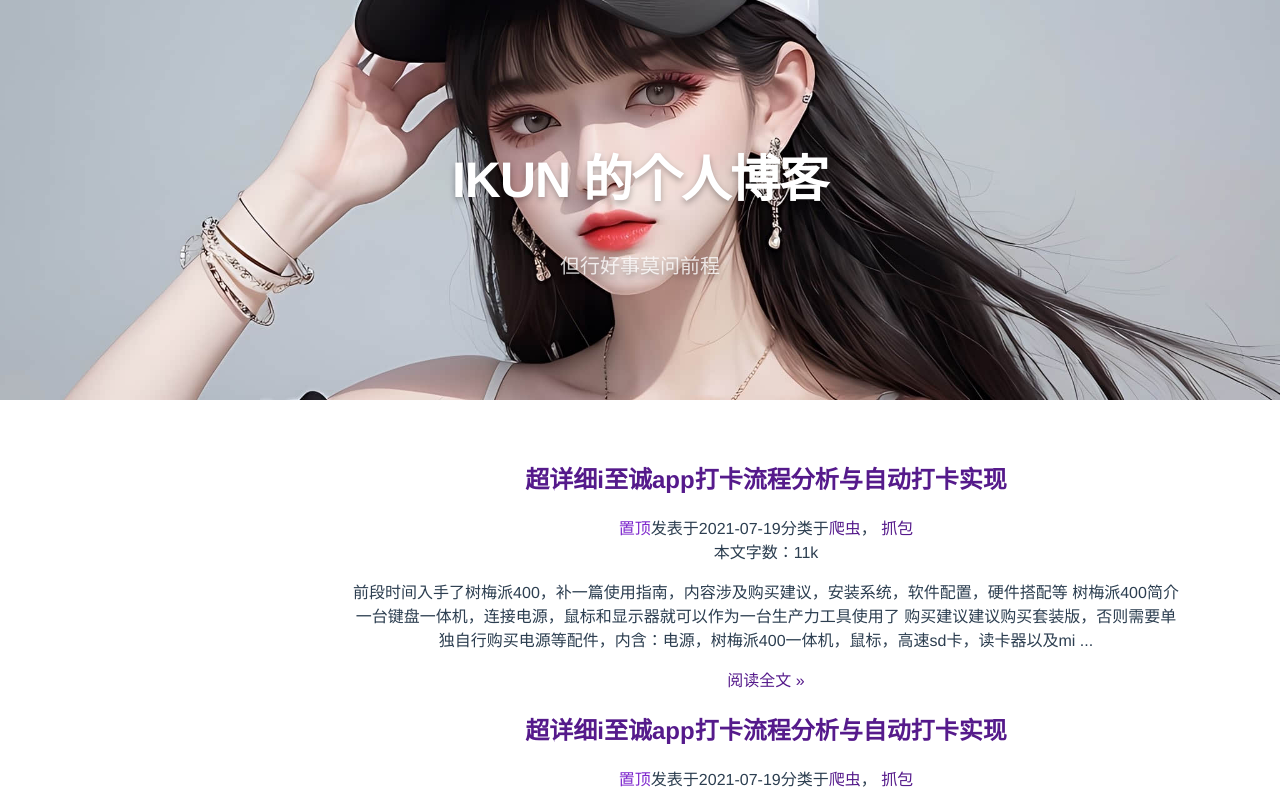
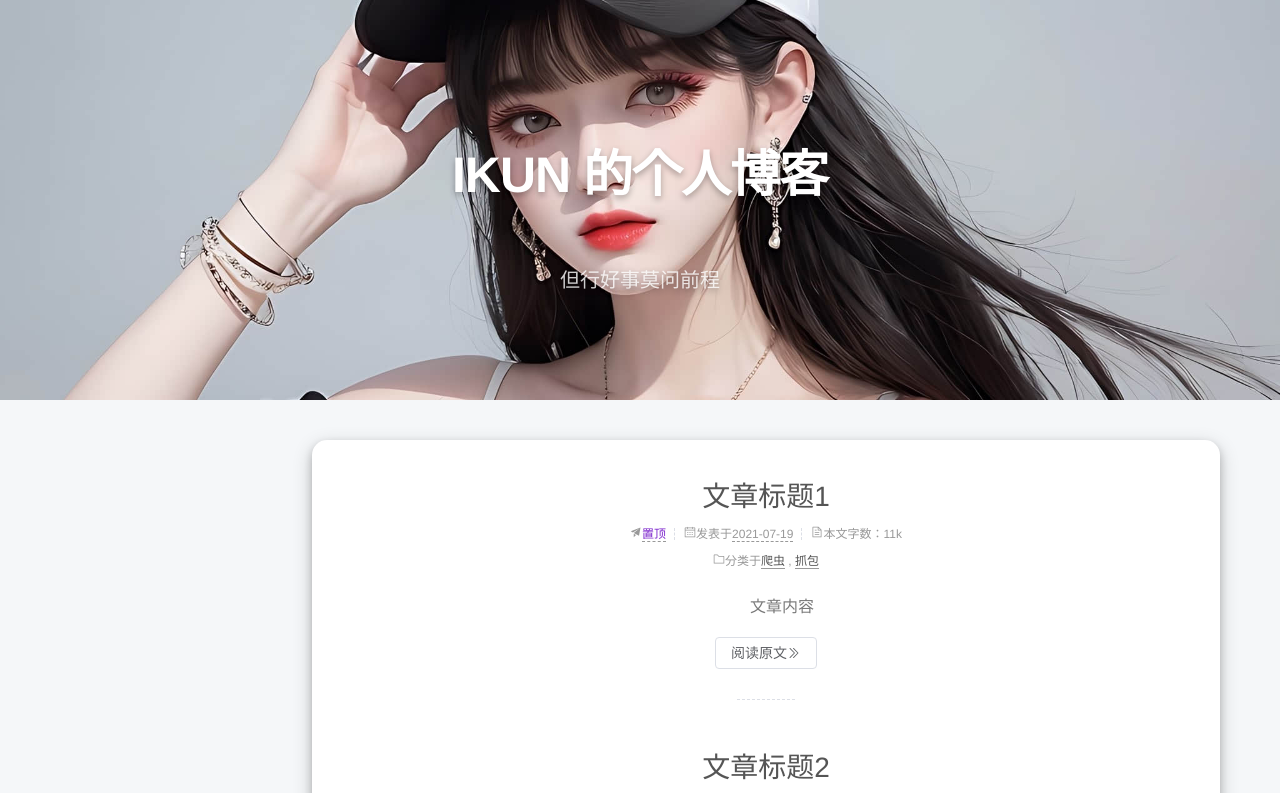
Before and after one commit to 2980059119/blog, a Vue app: page /#/ in a window 1280 px wide. Shown: the top 793 px of the page. Built offline with nearby package versions, Linux system fonts and the light colour scheme.

Commit message:
添加 article 组件并优化首页

```diff
--- a/package.json
+++ b/package.json
@@ -9,7 +9,9 @@
     "i18n:report": "vue-cli-service i18n:report --src \"./src/**/*.?(js|vue)\" --locales \"./src/undefined/**/*.json\""
   },
   "dependencies": {
+    "@element-plus/icons-vue": "^2.1.0",
     "core-js": "^3.8.3",
+    "element-plus": "^2.3.4",
     "vue": "^3.2.13",
     "vue-i18n": "^9.1.0",
     "vue-router": "^4.0.3",
--- a/public/index.html
+++ b/public/index.html
@@ -11,7 +11,14 @@
     body {
         margin: 0;
         padding: 0;
+        background: #f5f7f9;
+        color: #555;
+        font-family: 'Monda', "PingFang SC", "Microsoft YaHei", sans-serif;
+        font-size: 1em;
+        line-height: 2;
+        position: relative;
     }
+
 </style>
 <body>
 <div id="app"></div>
--- a/src/main.js
+++ b/src/main.js
@@ -1,7 +1,14 @@
-import { createApp } from 'vue'
+import {createApp} from 'vue'
 import App from './App.vue'
 import router from './router'
 import store from './store'
 import i18n from './i18n'
+import * as ElementPlusIconsVue from '@element-plus/icons-vue'
+import ElementPlus from 'element-plus'
+import 'element-plus/dist/index.css'
 
-createApp(App).use(i18n).use(store).use(router).mount('#app')
+const app = createApp(App);
+app.use(i18n).use(store).use(router).use(ElementPlus).mount('#app')
+for (const [key, component] of Object.entries(ElementPlusIconsVue)) {
+    app.component(key, component)
+}
--- a/src/views/Index.vue
+++ b/src/views/Index.vue
@@ -11,28 +11,58 @@
       </div>
     </div>
   </header>
+
   <main>
     <div class="main-inner">
       <div class="content-wrap">
-
-        <article v-for="i in 3" :key="i">
-          <PostBlock></PostBlock>
+        <section id="posts" class="posts-expand">
+          <article v-for="(posts , index) in content" :key="index" :class="[index===content.length?'last-posts':'']">
+            <Article :posts="posts"></Article>
           </article>
+        </section>
       </div>
     </div>
   </main>
 </template>
 <script>
 // eslint-disable-next-line no-unused-vars
-import PostBlock from "@/views/postblock/index.vue";
+import Article from "@/views/article/index.vue";
 
 export default {
   // eslint-disable-next-line vue/multi-word-component-names
   name: 'Index',
   // eslint-disable-next-line vue/no-unused-components
-  components: {PostBlock},
+  components: {Article},
   data() {
-    return {}
+    return {
+      content: [
+        {
+          title: '文章标题1',
+          isTop: true,
+          createDate: '2021-07-19',
+          posts_type: ['爬虫', '抓包'],
+          text_body: '文章内容',
+          text_number: '11k',
+        },
+        {
+          title: '文章标题2',
+          isTop: true,
+          createDate: '2021-07-19',
+          posts_type: ['爬虫', '抓包'],
+          text_body: '文章内容',
+          text_number: '11k',
+        },
+        {
+          title: '文章标题3',
+          isTop: true,
+          createDate: '2021-07-19',
+          posts_type: ['爬虫', '抓包'],
+          text_body: '文章内容',
+          text_number: '11k',
+        }
+      ],
+      test: 1,
+    }
   },
   methods: {
     //定义数据获取方法
@@ -113,20 +143,28 @@ export default {
   }
 }
 
+.main-inner {
+  margin: 0 auto;
+  width: calc(100% - 20px);
+
   .content-wrap {
     background: #fff;
-  border-radius: initial;
-  box-shadow: initial;
     box-sizing: border-box;
     float: right;
     min-height: 700px;
     padding: 40px;
     width: calc(100% - 252px);
+    border-radius: 15px;
+    box-shadow: 0 4px 8px 0 rgba(0, 0, 0, 0.2), 0 6px 20px 0 rgba(0, 0, 0, 0.19);
+    .el-divider--horizontal {
+      width: 100%;
+      margin: 30px auto;
+    }
+  }
 }
 
-.main-inner {
-  margin: 0 auto;
-  width: calc(100% - 20px);
+main {
+  margin: 40px 0;
 }
 
 @media (min-width: 1200px) {
@@ -134,4 +172,14 @@ export default {
     width: 1160px;
   }
 }
+
+
 </style>
+<style>
+
+.last-posts .post-divider {
+  width: 100% !important;
+  --el-border-style: double !important;
+  margin: 40px auto 0 !important;
+}
+</style>
--- /dev/null
+++ b/src/views/article/index.vue
@@ -0,0 +1,221 @@
+<template>
+  <div class="post-block">
+    <header class="post-header">
+      <h1 class="post-title">
+        <a href="" class="post-title-link">{{ posts.title ? posts.title : '文章为空' }}</a>
+      </h1>
+      <div class="post-meta">
+            <span class="post-meta-item" v-show="posts.isTop">
+                <span class="post-meta-item-icon">
+                    <el-icon>
+                        <Promotion style="width: 1em; height: 1em;"/>
+                    </el-icon>
+                </span>
+                <time title="置顶" style="color:#7D26CD;">置顶</time>
+                      <el-divider direction="vertical" border-style="dashed"
+                                  border-color="#dcdcdc"/>
+            </span>
+
+        <span class="post-meta-item">
+                <el-icon>
+                    <Calendar/>
+                </el-icon>
+                <span class="post-meta-item-text">发表于</span>
+                <time :title="`创建时间${posts.createDate ? posts.createDate : '1970-01-01'}`">{{
+                    posts.createDate ? posts.createDate : '1970-01-01'
+                  }}</time>
+            </span>
+
+        <span class="post-meta-item" title="本文字数">
+                <el-divider direction="vertical" border-style="dashed"
+                            border-color="#dcdcdc"/>
+                <span class="post-meta-item-icon">
+                    <el-icon>
+                        <Document/>
+                    </el-icon>
+                </span>
+                <span class="post-meta-item-text">本文字数：</span>
+                <span>{{ posts.text_number ? posts.text_number : '0' }}</span>
+            </span>
+        <br>
+        <span class="post-meta-item post-meta-type" v-show="posts.posts_type">
+                <el-icon>
+                    <Folder/>
+                </el-icon>
+                <span class="post-meta-item-text">分类于</span>
+                <span v-for="(type,index) in posts.posts_type" :key="index" class="post-meta-class">
+                    <a href="">
+                        <span>{{ type }}</span>
+                    </a>
+                </span>
+
+            </span>
+      </div>
+    </header>
+    <div class="post-body" itemprop="articleBody">
+      <p>{{ posts.text_body ? posts.text_body : '文章内容为空' }}</p>
+      <el-button :icon="Search">阅读原文
+        <el-icon>
+          <DArrowRight/>
+        </el-icon>
+      </el-button>
+      <el-divider class="post-divider" border-style="dashed"/>
+    </div>
+  </div>
+
+</template>
+
+<script>
+export default {
+  // eslint-disable-next-line vue/multi-word-component-names
+  name: "Article",
+  props: {
+    posts: {
+      required: true,
+      type: Object,
+      default() {
+        return {
+          title: '文章为空',
+          isTop: false,
+          createDate: '1970-01-01',
+          posts_type: undefined,
+          text_body: '文章内容为空',
+          text_number: '0',
+        }
+      },
+      validator(value) {
+        // 这个值必须与下列字符串中的其中一个相匹配
+        console.log(value)
+        return ['title', 'isTop', 'createDate', 'posts_type', 'text_body', 'text_number'].includes(value)
+      }
+    }
+  },
+  data() {
+    return {
+      // eslint-disable-next-line vue/no-dupe-keys
+      posts: this.posts
+    }
+  }
+}
+</script>
+
+<style lang="less" scoped>
+.post-block {
+  .post-header {
+    .post-title {
+      overflow-wrap: break-word;
+      word-wrap: break-word;
+      font-weight: 400;
+      margin: initial;
+      text-align: center;
+
+      .post-title-link {
+        border-bottom: none;
+        color: #555;
+        display: inline-block;
+        line-height: 1.2;
+        position: relative;
+        vertical-align: top;
+        overflow: hidden;
+        text-overflow: ellipsis;
+        -webkit-line-clamp: 1;
+        display: -webkit-box;
+        -webkit-box-orient: vertical;
+
+      }
+
+      .post-title-link::before {
+        background-color: #000;
+        bottom: 0;
+        content: '';
+        height: 2px;
+        left: 0;
+        position: absolute;
+        transform: scaleX(0);
+        visibility: hidden;
+        width: 100%;
+        transition-delay: 0s;
+        transition-duration: 0.2s;
+        transition-timing-function: ease-in-out;
+      }
+
+      .post-title-link:hover::before {
+        transform: none;
+        visibility: inherit;
+      }
+    }
+
+    .post-meta {
+      color: #999;
+      margin: 3px 0 20px 0;
+      text-align: center;
+
+      time {
+        border-bottom: 1px dashed #999;
+        cursor: help;
+      }
+
+      .post-meta-item {
+        font-size: 0.75em;
+      }
+
+      .post-meta-type {
+        overflow: hidden;
+        text-overflow: ellipsis;
+        -webkit-line-clamp: 1;
+        display: -webkit-box;
+        -webkit-box-orient: vertical;
+        width: 50%;
+        margin: 0 auto;
+      }
+
+      .post-meta-class {
+        a {
+          word-wrap: break-word;
+          background-color: transparent;
+          border-bottom: 1px solid #999;
+          color: #555;
+          outline: none;
+          text-decoration: none;
+          cursor: pointer;
+
+        }
+
+      }
+
+      .post-meta-class:not(:last-child)::after {
+        content: ' ,  '
+      }
+    }
+  }
+
+  .post-body {
+    p {
+      line-height: 28px;
+      text-indent: 2em;
+      color: #7a7a7a;
+      overflow: hidden;
+      text-overflow: ellipsis;
+      display: -webkit-box;
+      -webkit-line-clamp: 3;
+      -webkit-box-orient: vertical;
+    }
+
+    .el-button:hover {
+      background: #555;
+      border-color: #555;
+      color: #fff;
+    }
+
+    .post-divider {
+      width: 7%;
+      margin: 30px auto 50px;
+    }
+  }
+}
+
+
+h1 {
+  font-size: 1.75em;
+}
+</style>
--- a/src/views/postblock/index.vue
+++ /dev/null
@@ -1,74 +0,0 @@
-<template>
-  <div class="post-block">
-    <header class="post-header" style="opacity: 1; display: block; transform: translateY(0px);">
-      <h1 class="post-title">
-        <a href="" class="post-title-link">超详细i至诚app打卡流程分析与自动打卡实现</a>
-      </h1>
-      <div class="post-meta">
-      <span class="post-meta-item">
-        <span class="post-meta-item-icon">
-          <i class="fa fa-thumb-tack">
-          </i>
-        </span>
-        <span class="post-meta-item-text">
-        </span>
-        <time title="置顶" itemprop="置顶" style="color:#7D26CD;">置顶</time>
-      </span>
-        <span class="post-meta-item">
-        <span class="post-meta-item-icon">
-          <i class="fa fa-calendar-o">
-          </i>
-        </span>
-        <span class="post-meta-item-text">发表于</span>
-        <time title="创建时间：2021-07-19 19:39:46">2021-07-19</time>
-      </span>
-        <span class="post-meta-item">
-        <span class="post-meta-item-icon">
-          <i class="fa fa-folder-o">
-          </i>
-        </span>
-        <span class="post-meta-item-text">分类于</span>
-        <span>
-          <a href="">
-            <span>爬虫</span>
-          </a>
-        </span>，
-        <span>
-          <a href="">
-            <span>抓包</span>
-          </a>
-        </span>
-      </span>
-        <br>
-        <span class="post-meta-item" title="本文字数">
-        <span class="post-meta-item-icon">
-          <i class="fa fa-file-word-o">
-          </i>
-        </span>
-        <span class="post-meta-item-text">本文字数：</span>
-        <span>11k</span>
-      </span>
-      </div>
-    </header>
-    <div class="post-body" itemprop="articleBody" style="opacity: 1; display: block; transform: translateY(0px);">
-      <p>前段时间入手了树梅派400，补一篇使用指南，内容涉及购买建议，安装系统，软件配置，硬件搭配等
-        树梅派400简介一台键盘一体机，连接电源，鼠标和显示器就可以作为一台生产力工具使用了
-        购买建议建议购买套装版，否则需要单独自行购买电源等配件，内含：电源，树梅派400一体机，鼠标，高速sd卡，读卡器以及mi
-        ...</p>
-      <div class="post-button text-center">
-        <a class="btn" href="" rel="contents">阅读全文 »</a>
-      </div>
-    </div>
-  </div>
-</template>
-
-<script>
-export default {
-  // eslint-disable-next-line vue/multi-word-component-names
-  name: "Article"
-}
-</script>
-
-<style scoped>
-
-</style>
```
Also changed, not shown: 1 other file (tests, documents, lock files or other folders). Lines whose indentation alone changed are shown as unchanged.
